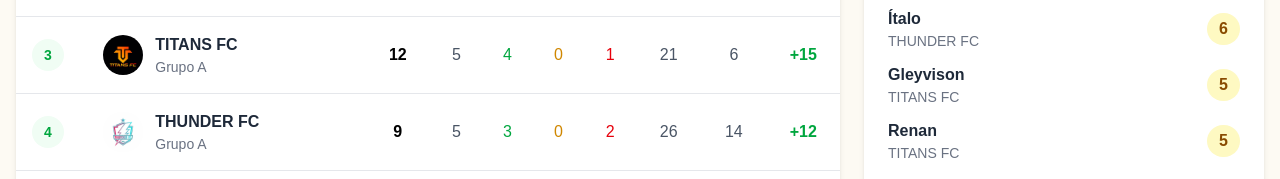
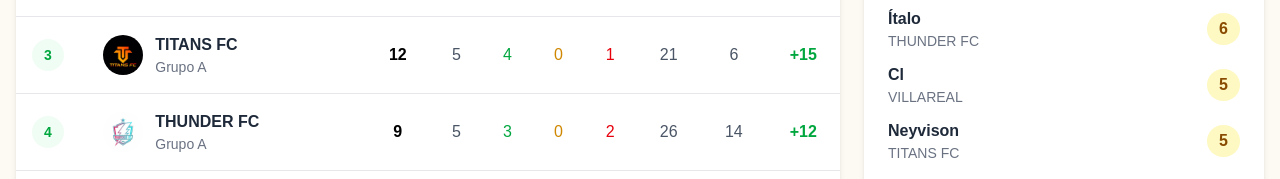
Before and after one commit to ArianNogueira/campeoes_travinho, a Next.js app in the folder client/: page /table in a window 1280 px wide. Shown: the part 527-706 px from the top of the page. Built offline with nearby package versions, Linux system fonts and the light colour scheme.

Commit message:
feat: update

```diff
--- a/client/src/app/table/mockData.ts
+++ b/client/src/app/table/mockData.ts
@@ -201,10 +201,10 @@ export const standings = [
 export const topScorers = [
   { id: 1, name: "Robgol", team: "CM INTER MIAMI", goals: 17 },
   { id: 2, name: "Robinho", team: "THUNDER FC", goals: 12 },
-  { id: 5, name: "Alef", team: "FC DALLAS", goals: 6 },
-  { id: 3, name: "Ítalo", team: "THUNDER FC", goals: 6 },
-  { id: 4, name: "Gleyvison", team: "TITANS FC", goals: 5 },
-  { id: 6, name: "Renan", team: "TITANS FC", goals: 5 },
+  { id: 3, name: "Alef", team: "FC DALLAS", goals: 6 },
+  { id: 4, name: "Ítalo", team: "THUNDER FC", goals: 6 },
+  { id: 5, name: "Cl", team: "VILLAREAL", goals: 5 },
+  { id: 6, name: "Neyvison", team: "TITANS FC", goals: 5 },
 
 ];
 
```
